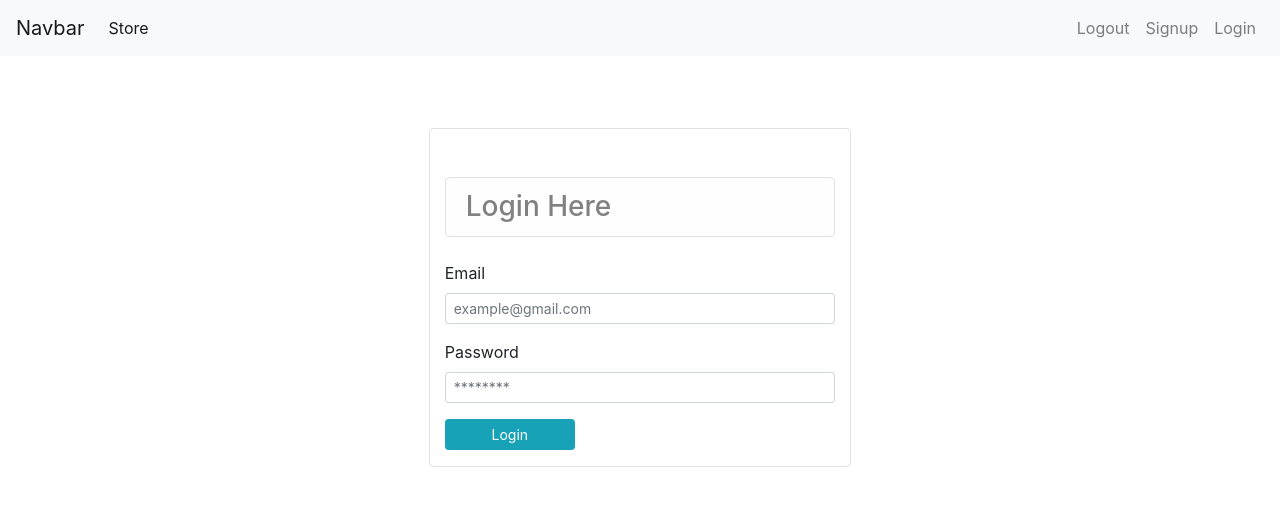
After one commit to hridoyshil/EShop-Project, a Django app: page /login in a window 1280 px wide. The commit adds this page. Shown: the top 514 px of the page. Run offline with Django 4.2, Linux system fonts and the light colour scheme; some libraries are stand-ins or nearby versions.

Commit message:
Login Page create

```diff
--- a/store/templates/base.html
+++ b/store/templates/base.html
@@ -41,7 +41,7 @@
                     <a class="nav-link" href="/signup">Signup <span class="sr-only">(current)</span></a>
                 </li>
                 <li class="nav-item ">
-                    <a class="nav-link" href="#">Login <span class="sr-only">(current)</span></a>
+                    <a class="nav-link" href="/login">Login <span class="sr-only">(current)</span></a>
                 </li>
 
             </ul>
--- /dev/null
+++ b/store/templates/login.html
@@ -0,0 +1,42 @@
+{% extends "base.html" %}
+
+
+{% block content%}
+
+<div class="container">
+    <div class="p-4 m-4">
+        <div class="col-lg-5 mt-4 mb-4 mx-auto border rounded pt-4">
+            <h3 class="alert alert-light  border mt-4 mb-4 mx-auto rounded">Login Here</h3>
+            <form action="/login" method="POST">
+
+                {% csrf_token %}
+                {% if error %}
+                <div class="alert alert-danger" role="alert">{{error}}</div>
+                {% endif %}
+
+
+                <!-- email -->
+                <div class="form-group">
+                    <label for="">Email</label>
+                    <input required type="email" name="email" id="" value="{{values.email}}"
+                        class=" form-control-sm form-control" placeholder="example@gmail.com">
+                </div>
+
+
+                <!-- password -->
+                <div class="form-group">
+                    <label for="">Password</label>
+                    <input required type="password" name="password" id="" class="form-control form-control-sm"
+                        placeholder="********">
+                </div>
+
+                <div class="form-group">
+                    <input class="btn btn-sm btn-info col-lg-4" type="submit" value="Login">
+                </div>
+
+            </form>
+        </div>
+    </div>
+</div>
+
+{% endblock %}
--- a/store/urls.py
+++ b/store/urls.py
@@ -1,9 +1,10 @@
 from os import path
 from django.urls import path
 
-from .views import index,signup
+from .views import index,signup, login
 
 urlpatterns = [
     path('', index, name='homepage'),
-    path('signup', signup)
+    path('signup', signup),
+    path('login', login)
 ]
--- a/store/views.py
+++ b/store/views.py
@@ -95,3 +95,8 @@ def signup(request):
         return render(request, 'signup.html')
     else:
         return registerUser(request)
+
+
+def login(request):
+    if request.method == 'GET':
+        return render(request,'login.html')
```
